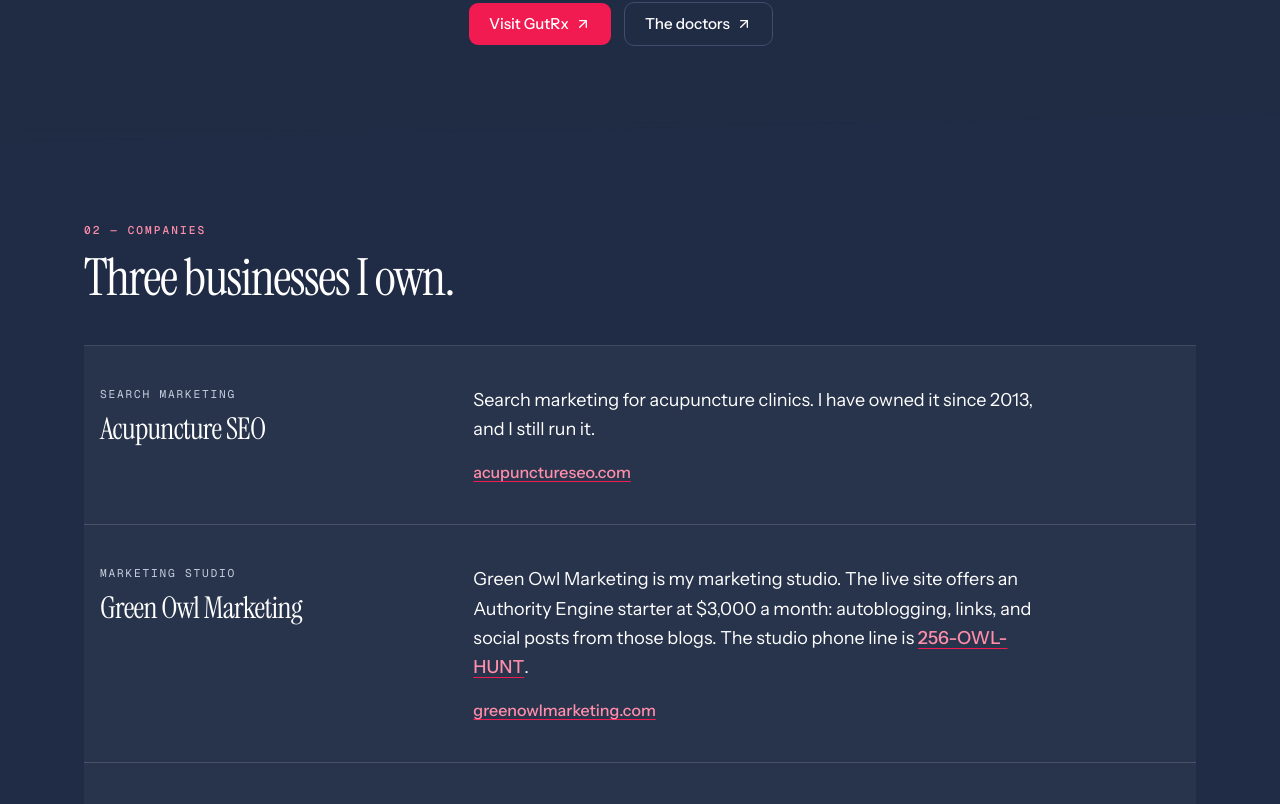
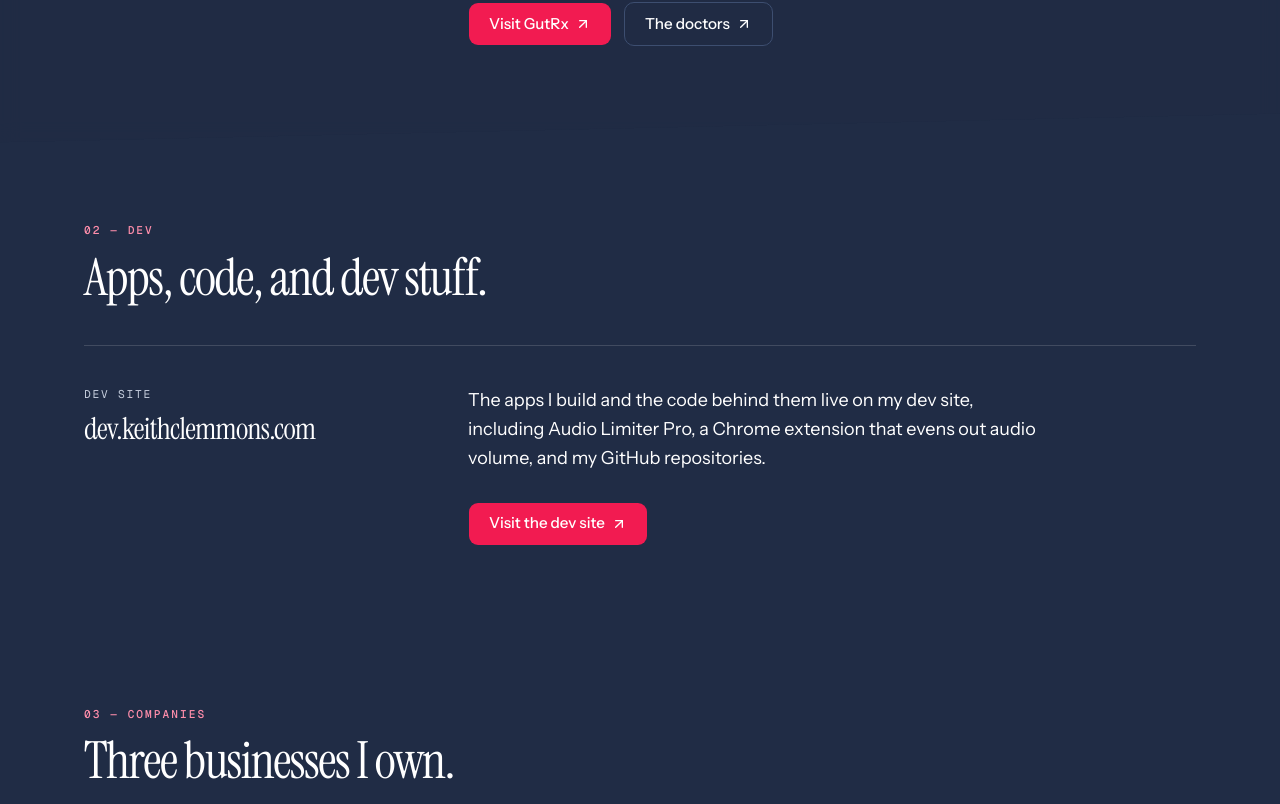
Before and after one commit to KeithClemmons/keith-folio, a Next.js app: page / in a window 1280 px wide. Shown: the part 1107-1911 px from the top of the page. Built offline with nearby package versions, Linux system fonts and the light colour scheme.

Commit message:
Add a Dev section linking to dev.keithclemmons.com
Co-authored-by: keith.clemmons <keith.clemmons@gmail.com>

```diff
--- a/app/page.tsx
+++ b/app/page.tsx
@@ -127,9 +127,40 @@ export default function Home() {
           </div>
         </section>
 
+        <section id="dev">
+          <div className="mx-auto max-w-6xl px-5 py-14 md:py-20">
+            <Eyebrow>02 — Dev</Eyebrow>
+            <h2 className="mt-3 max-w-3xl font-serif text-[clamp(2rem,4vw,3.25rem)] leading-[1.05] tracking-[-0.03em]">
+              Apps, code, and dev stuff.
+            </h2>
+            <div className="mt-10 grid gap-4 border-t border-white/15 pt-8 md:grid-cols-12 md:gap-10 md:pt-10">
+              <div className="md:col-span-4">
+                <p className="font-mono text-[0.7rem] uppercase tracking-[0.16em] text-[#c5cedd]">
+                  Dev site
+                </p>
+                <h3 className="mt-2 font-serif text-3xl tracking-tight">
+                  dev.keithclemmons.com
+                </h3>
+              </div>
+              <div className="md:col-span-8">
+                <p className="max-w-xl text-lg leading-relaxed">
+                  The apps I build and the code behind them live on my dev
+                  site, including Audio Limiter Pro, a Chrome extension that
+                  evens out audio volume, and my GitHub repositories.
+                </p>
+                <div className="mt-7">
+                  <LinkButton href={links.dev} external className="w-full px-5 sm:w-auto">
+                    Visit the dev site
+                  </LinkButton>
+                </div>
+              </div>
+            </div>
+          </div>
+        </section>
+
         <section id="companies">
           <div className="mx-auto max-w-6xl px-5 py-14 md:py-20">
-            <Eyebrow>02 — Companies</Eyebrow>
+            <Eyebrow>03 — Companies</Eyebrow>
             <h2 className="mt-3 max-w-3xl font-serif text-[clamp(2rem,4vw,3.25rem)] leading-[1.05] tracking-[-0.03em]">
               Three businesses I own.
             </h2>
@@ -221,7 +252,7 @@ export default function Home() {
 
         <section id="background" className="slant-panel-alt rise">
           <div className="mx-auto max-w-6xl px-5 pt-16 pb-20 md:pt-24 md:pb-28">
-            <Eyebrow>03 — Background</Eyebrow>
+            <Eyebrow>04 — Background</Eyebrow>
             <h2 className="mt-3 max-w-3xl font-serif text-[clamp(2rem,4vw,3.25rem)] leading-[1.05] tracking-[-0.03em]">
               Web design, marketing, and IT since 2009.
             </h2>
@@ -241,7 +272,7 @@ export default function Home() {
 
         <section id="clients" className="rise">
           <div className="mx-auto max-w-6xl px-5 py-14 md:py-20">
-            <Eyebrow>04 — In their words</Eyebrow>
+            <Eyebrow>05 — In their words</Eyebrow>
             <h2 className="mt-3 font-serif text-[clamp(2rem,4vw,3.25rem)] leading-[1.05] tracking-[-0.03em]">
               What clients have said.
             </h2>
@@ -269,7 +300,7 @@ export default function Home() {
 
         <section id="contact" className="rise bg-[#202c45] text-white">
           <div className="mx-auto max-w-6xl px-5 py-16 md:py-24">
-            <Eyebrow className="text-[#ff8eab]">05 — Contact</Eyebrow>
+            <Eyebrow className="text-[#ff8eab]">06 — Contact</Eyebrow>
             <h2 className="mt-3 font-serif text-[clamp(2rem,4vw,3.25rem)] leading-[1.05] tracking-[-0.03em]">
               {person.locationShort}
             </h2>
@@ -287,6 +318,7 @@ export default function Home() {
             {(
               [
                 ["GutRx", links.gutrx],
+                ["Dev site", links.dev],
                 ["Acupuncture SEO", links.acupunctureSeo],
                 ["Green Owl Marketing", links.greenOwl],
                 ["Agent Invoice", links.agentInvoice],
--- a/lib/site.ts
+++ b/lib/site.ts
@@ -19,10 +19,12 @@ export const links = {
   greenOwlPhoneDisplay: "256-OWL-HUNT",
   greenOwlPhoneHref: "tel:+12566954868",
   agentInvoice: "https://agent-invoice.com",
+  dev: "https://dev.keithclemmons.com",
 } as const;
 
 export const nav = [
   { href: "index.html#work", label: "Work" },
+  { href: "index.html#dev", label: "Dev" },
   { href: "index.html#companies", label: "Companies" },
   { href: "index.html#background", label: "Background" },
   { href: "index.html#clients", label: "Clients" },
```
